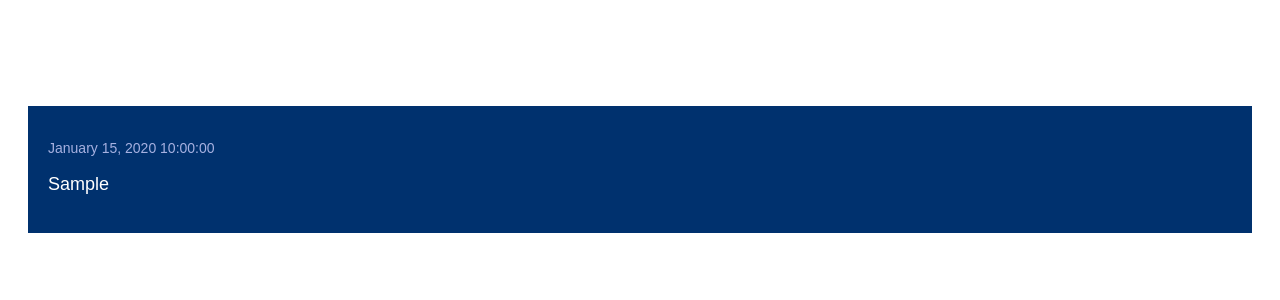
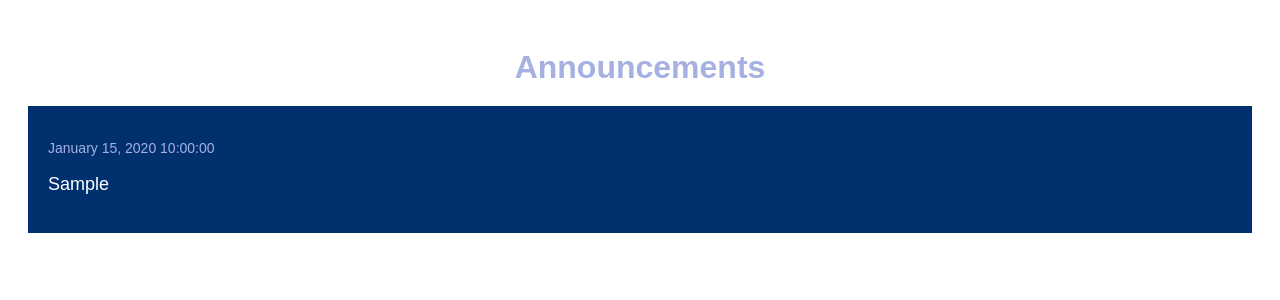
Before and after one commit to FatimaAl-najjar/swe-project, a PHP site: page /index/announcements_user.php in a window 1280 px wide. Shown: the top 300 px of the page. Run offline with PHP 8.4, Linux system fonts and the light colour scheme; tables that the repository leaves empty or names only in its code hold one stand-in row (values such as "Sample post").

Commit message:
color for the announcements

```diff
--- a/css/announcements.css
+++ b/css/announcements.css
@@ -8,6 +8,7 @@ body {
 h1 {
     text-align: center;
     margin-bottom: 20px;
+    color: #a6b1e1;
 }
 
 .announcement-card {
```
